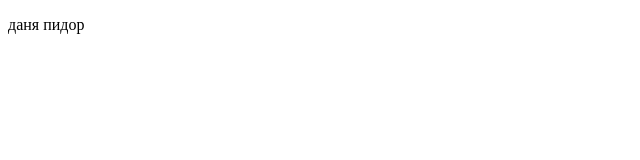
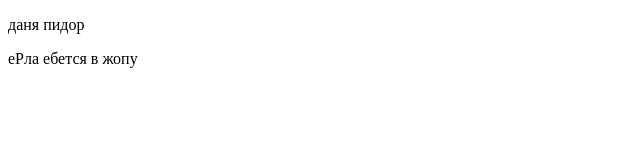
Before and after one commit to talaybekovErlan/anticafe, a plain HTML site: page index.html in a window 1280 px wide. Shown: the whole page, without its empty margins (0-640 px from the left). Drawn offline with Linux system fonts and the light colour scheme.

Commit message:
erla loh

```diff
--- a/index.html
+++ b/index.html
@@ -9,6 +9,7 @@
 <body>
     <header class="header">
         <p>даня пидор</p>
+        <a>еРла ебется в жопу</a>
     </header>
 </body>
 </html>
```
